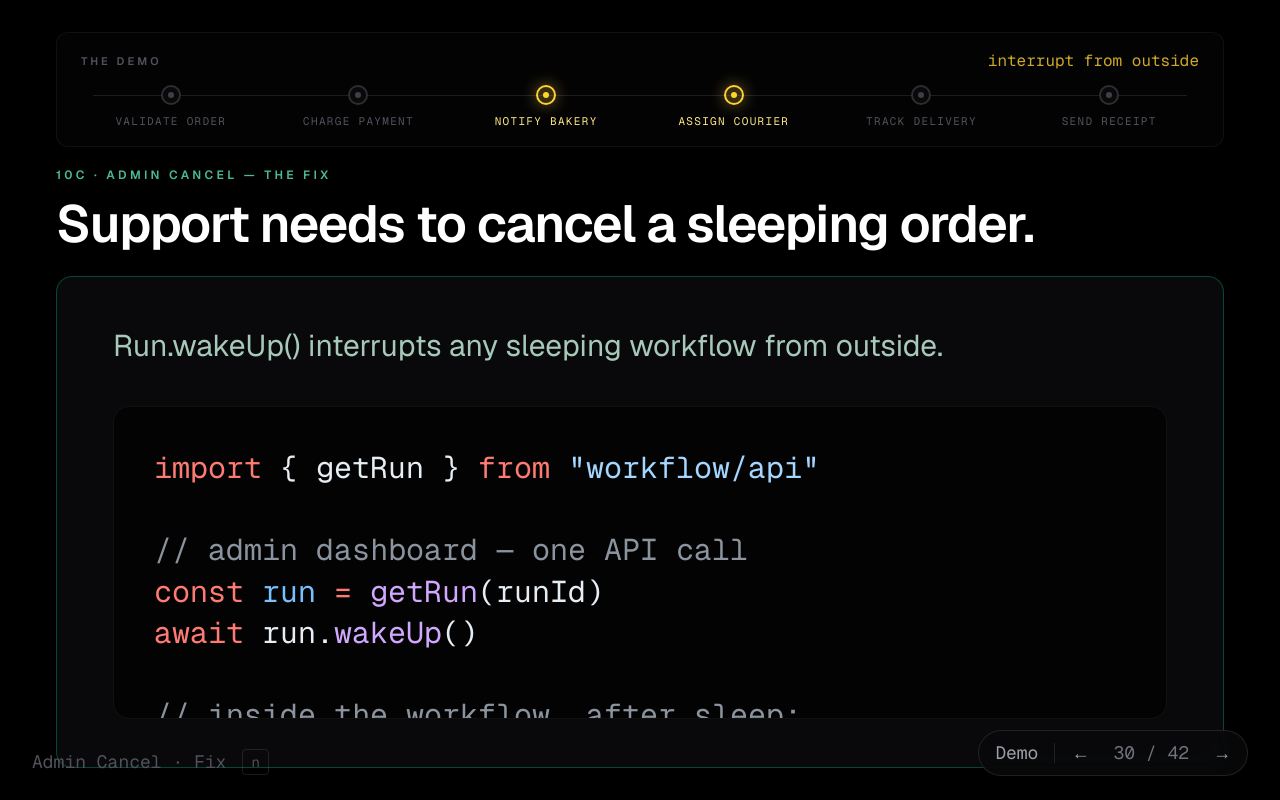
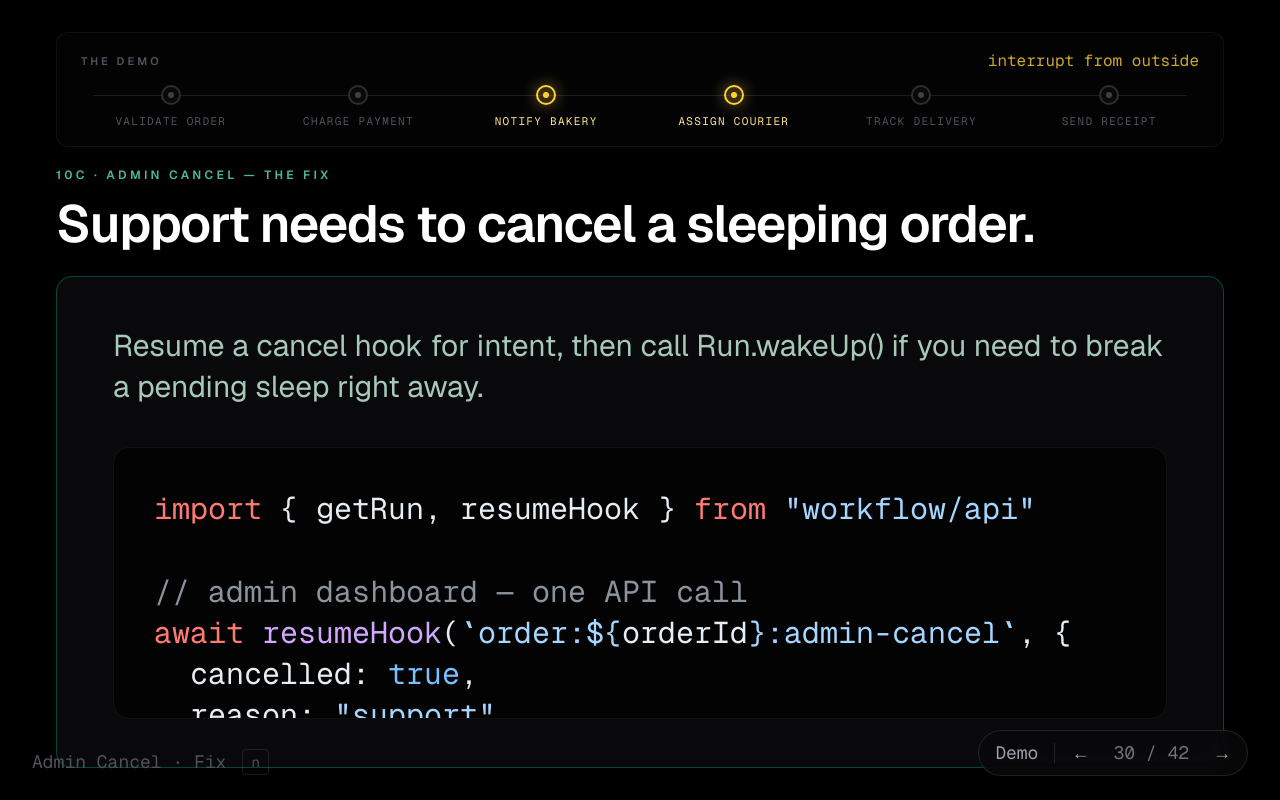
Before and after one commit to remiconnesson/demo-workflow-workshop, a Next.js app: page /slides/failure-admin-cancel-fix in a window 1280 px wide. Built offline with nearby package versions, Linux system fonts and the light colour scheme.

Commit message:
Correct admin cancel slide semantics
Swarm-Agent: slides-failures-c-a1

```diff
--- a/src/app/slides/failure-admin-cancel-fix/page.tsx
+++ b/src/app/slides/failure-admin-cancel-fix/page.tsx
@@ -8,16 +8,21 @@ export default function FailureAdminCancelFixSlide() {
       marker={["notifyRestaurant", "assignDriver"]}
       markerLabel="interrupt from outside"
       workflowFix={{
-        caption: "Run.wakeUp() interrupts any sleeping workflow from outside.",
-        code: `import { getRun } from "workflow/api"
+        caption:
+          "Resume a cancel hook for intent, then call Run.wakeUp() if you need to break a pending sleep right away.",
+        code: `import { getRun, resumeHook } from "workflow/api"
 
 // admin dashboard — one API call
-const run = getRun(runId)
-await run.wakeUp()
+await resumeHook(\`order:\${orderId}:admin-cancel\`, {
+  cancelled: true,
+  reason: "support",
+})
+await getRun(runId).wakeUp()
 
-// inside the workflow, after sleep:
-// sleep returns early → workflow checks
-// reason → throws FatalError → saga unwinds`,
+// inside the workflow:
+// Promise.race(cancelHook, sleep("6s"))
+// wakeUp() lets the sleep resolve early
+// the resumed hook provides the cancel reason`,
       }}
     />
   );
--- a/src/app/slides/failure-admin-cancel-pattern/page.tsx
+++ b/src/app/slides/failure-admin-cancel-pattern/page.tsx
@@ -5,8 +5,8 @@ export default function FailureAdminCancelPatternSlide() {
     <PatternSlideLayout
       eyebrow="10d · The pattern"
       patternName="Stop Workflow"
-      description="Any workflow that's sleeping or waiting on a hook can be woken up from the outside. Your workflow code sees the interruption and decides what to do next."
-      apiPrimitive="Run.wakeUp()"
+      description="Use a hook as the stop signal, and optionally call Run.wakeUp() to interrupt a pending sleep so the workflow can observe that signal immediately."
+      apiPrimitive="createHook() + resumeHook() + Run.wakeUp()"
       docSection="Cookbook · Agent Patterns"
       docUrl="useworkflow.dev/docs/cookbook/agent-patterns/stop-workflow"
       marker={["notifyRestaurant", "assignDriver"]}
```
